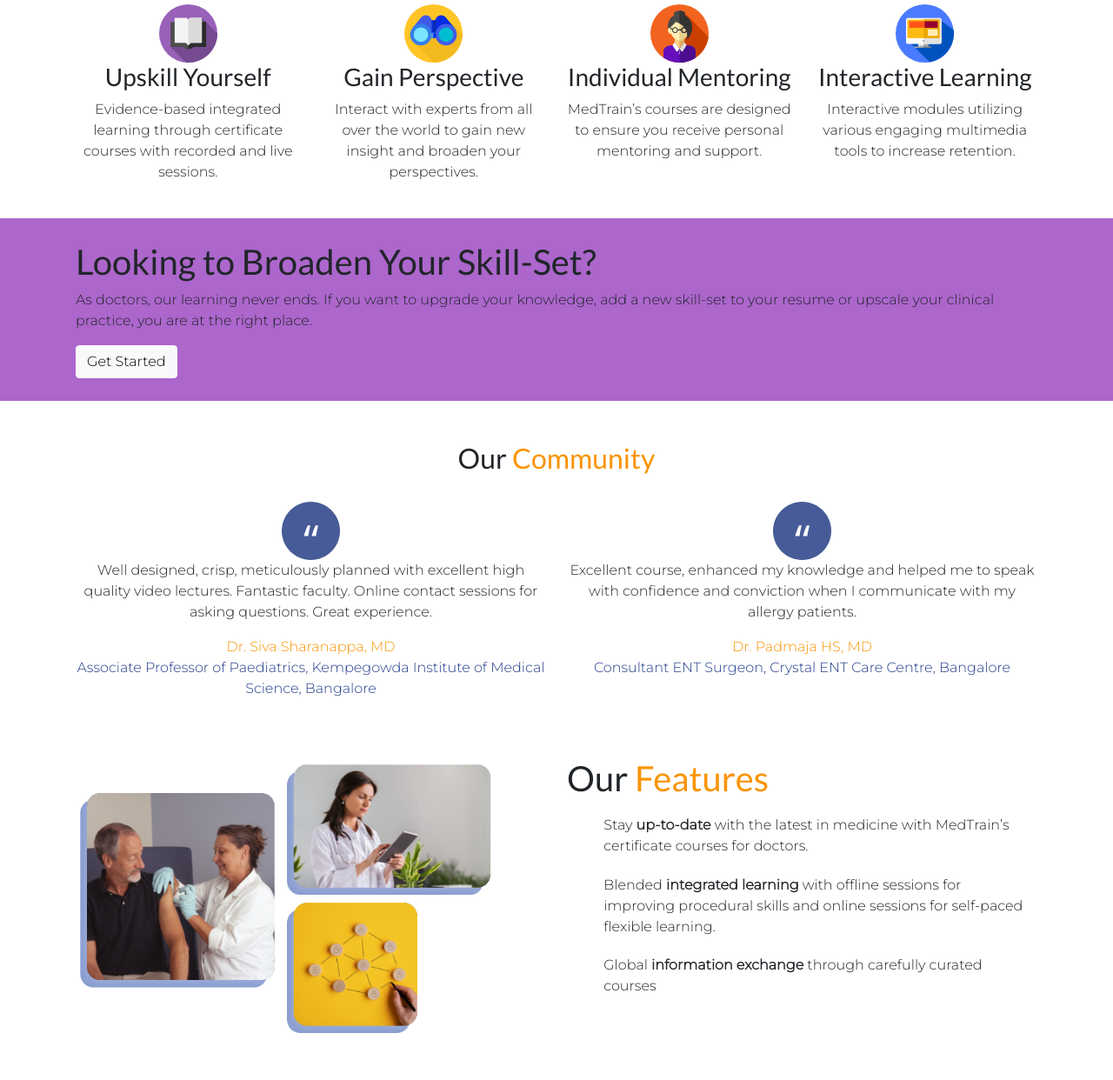
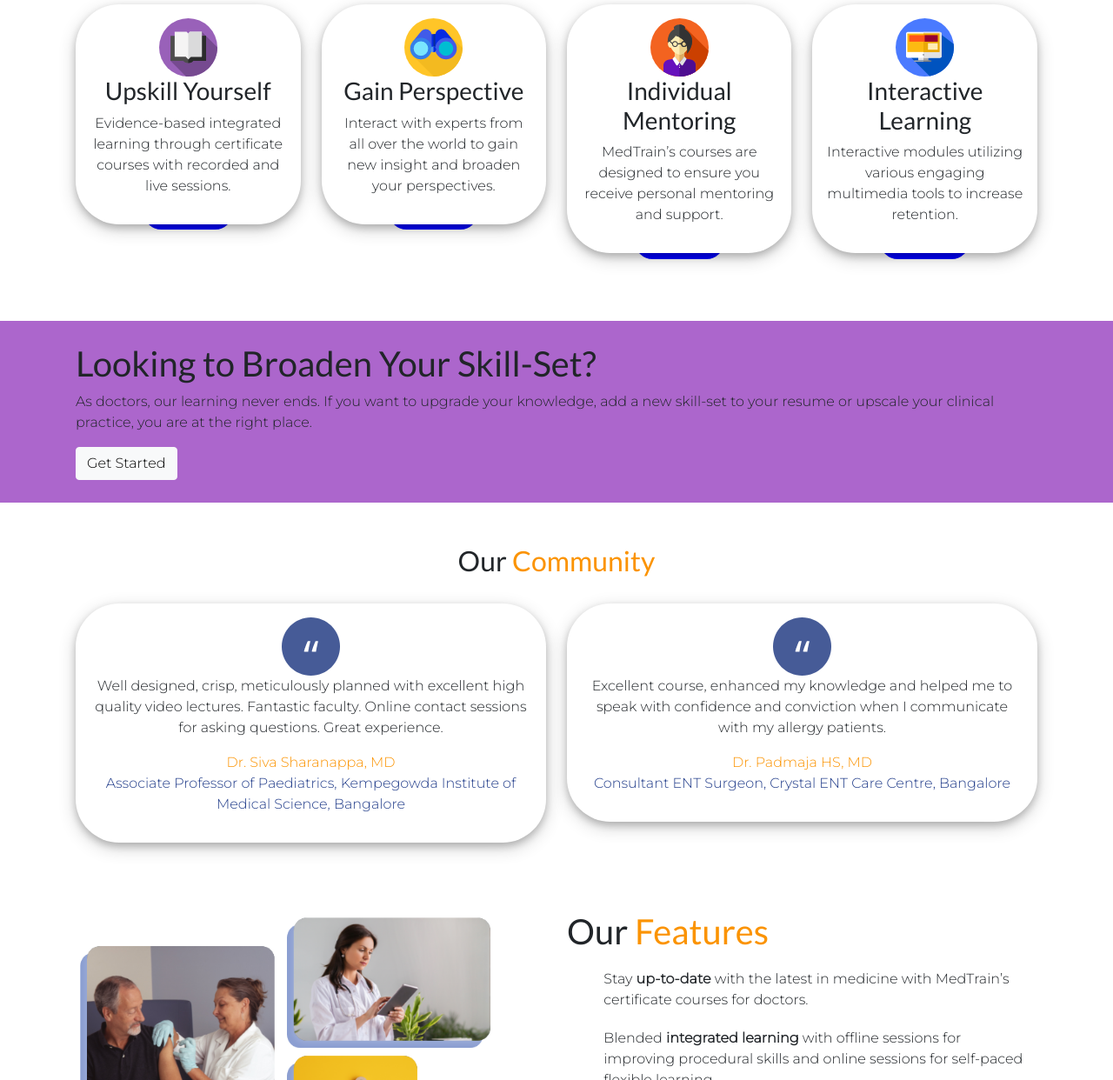
Before and after one commit to AlHamid7/med-train, a plain HTML site: page index.html in a window 1280 px wide. Shown: the part 729-1971 px from the top of the page at 87% size. Drawn offline with nearby package versions, Linux system fonts and the light colour scheme.

Commit message:
Add files via upload

```diff
--- a/index.html
+++ b/index.html
@@ -77,28 +77,48 @@
       <h2>The MedTrain <span class="highlight">Advantage</span></h2>
       <div class="row">
         <div class="col-lg-3 col-md-6">
+          <div class="card-body">
             <img src="images\open-book.png" alt="">
             <h3>Upskill Yourself</h3>
             <p>Evidence-based integrated learning through certificate courses with recorded and live sessions.</p>
           </div>
+          <div class="dbg">
+
+          </div>
+        </div>
 
         <div class="col-lg-3 col-md-6">
+          <div class="card-body">
             <img src="images\binoculars.png" alt="">
             <h3>Gain Perspective</h3>
             <p>Interact with experts from all over the world to gain new insight and broaden your perspectives.</p>
+          </div>
 
+          <div class="dbg">
+
+          </div>
         </div>
 
         <div class="col-lg-3 col-md-6">
+          <div class="card-body">
             <img src="images\teacher.png" alt="">
             <h3>Individual Mentoring</h3>
             <p>MedTrain’s courses are designed to ensure you receive personal mentoring and support.</p>
           </div>
+          <div class="dbg">
+
+          </div>
+        </div>
 
         <div class="col-lg-3 col-md-6">
+          <div class="card-body">
             <img src="images\computer.png" alt="">
             <h3>Interactive Learning</h3>
             <p>Interactive modules utilizing various engaging multimedia tools to increase retention.</p>
+          </div>
+          <div class="dbg">
+
+          </div>
         </div>
       </div>
     </div>
@@ -118,18 +138,27 @@
     <div class="container-fluid">
       <h2>Our <span class="highlight">Community</span></h2>
       <div class="row">
-        <div class="col-lg-6">
+        <div class="col-lg-6 community">
+          <div class="card-body">
             <img src="images\testimonials.png" alt="">
             <p>Well designed, crisp, meticulously planned with excellent high quality video lectures. Fantastic faculty. Online contact sessions for asking questions. Great experience.</p>
             <span class="highlight">Dr. Siva Sharanappa, MD</span>
-        <span class="highlight-2"><p>Associate Professor of Paediatrics, Kempegowda Institute of Medical Science, Bangalore</p></span>
+            <span class="highlight-2">
+              <p>Associate Professor of Paediatrics, Kempegowda Institute of Medical Science, Bangalore</p>
+            </span>
           </div>
 
-        <div class="col-lg-6">
+        </div>
+
+        <div class="col-lg-6 community">
+          <div class="card-body">
             <img src="images\testimonials.png" alt="">
             <p>Excellent course, enhanced my knowledge and helped me to speak with confidence and conviction when I communicate with my allergy patients.</p>
             <span class="highlight">Dr. Padmaja HS, MD</span>
-        <span class="highlight-2"><p>Consultant ENT Surgeon, Crystal ENT Care Centre, Bangalore</p></span>
+            <span class="highlight-2">
+              <p>Consultant ENT Surgeon, Crystal ENT Care Centre, Bangalore</p>
+            </span>
+          </div>
         </div>
       </div>
     </div>
@@ -160,27 +189,42 @@
       <h2>Our <span class="highlight">Team</span></h2>
       <div class="row">
         <div class="col-lg-4">
+          <div class="card-body">
             <img src="images\bala.png" alt="">
             <h3>Dr. Balachandra B.V.</h3>
             <p>MD Paediatrics, Diploma in Asthma & Allergy, CMC Vellore.</p>
             <p>Paediatrician & Allergist, Manipal Hospital & Chirayu Specialty Clinic.</p>
             <p>Director at Med-Train</p>
           </div>
+          <div class="dbg">
+
+          </div>
+        </div>
 
         <div class="col-lg-4">
+          <div class="card-body">
             <img src="images\jagdish.png" alt="">
             <h3>Dr. Jagdish Chinnappa</h3>
             <p>MD Paediatrics</p>
             <p>Cluster Head of Paediatrics, Manipal Hospitals</p>
             <p>Director at Med-Train</p>
           </div>
+          <div class="dbg">
+
+          </div>
+        </div>
 
         <div class="col-lg-4">
+          <div class="card-body">
             <img src="images\vedantha.png" alt="">
             <h3>Dr. P.K. Vedanthan</h3>
             <p>MD Paediatrics, Fellowship in Allergy, Asthma and Immunology</p>
             <p>Founder of the International Asthma Services</p>
             <p>Co-director of AACC</p>
+          </div>
+          <div class="dbg">
+
+          </div>
         </div>
       </div>
     </div>
@@ -193,9 +237,9 @@
         <div class="col-lg-4">
           <img class="logo" src="images\logo.png" alt="">
           <p>Enhancing knowledge through values and experience.</p>
-          <i class="fab fa-facebook-f"></i>
-          <i class="fab fa-instagram"></i>
-          <i class="fab fa-linkedin-in"></i>
+          <a href="https://www.facebook.com/themedtrain"><i class="fab fa-facebook-f"></i></a>
+          <a href="https://www.instagram.com/med_train"><i class="fab fa-instagram"></i></a>
+          <a href="https://www.linkedin.com/company/med-train/"><i class="fab fa-linkedin-in"></i></a>
         </div>
 
         <div class="col-lg-4">
--- a/styles.css
+++ b/styles.css
@@ -1,77 +1,95 @@
-body{
-font-family: 'Montserrat', sans-serif;
+body {
+  font-family: 'Montserrat', sans-serif;
 }
 
-h1, h2, h3{
+h1, h2, h3 {
   font-family: 'Lato', sans-serif;
 }
 
-a{
+a {
   text-decoration: none;
 }
 
-ul{
+ul {
   list-style-type: none;
 }
 
-.banner-img{
+.banner-img {
   width: 90%;
   max-width: 100%;
 }
 
-.container-fluid{
+.container-fluid {
   padding: 0 5%;
 }
 
-.logo{
-width: 60%;
+.logo {
+  width: 60%;
 }
 
-.highlight{
+.highlight {
   color: #fb9300;
 }
 
-.highlight-2{
+.highlight-2 {
   color: #233e8b;
 }
 
-section{
+.card-body {
+  border-radius: 50px;
+  border: 0 solid black;
+  box-shadow: 0 4px 8px 0 rgba(0, 0, 0, 0.2), 0 6px 20px 0 rgba(0, 0, 0, 0.19);
+  background-color: white;
+  margin-bottom: 5%;
+}
+
+.dbg {
+width: 40%;
+height: 12%;
+position: relative;
+bottom: 14%;
+margin: 0 auto;
+background-color: blue;
+border-radius: 25px;
+z-index: -1;
+padding-bottom: 15%;
+}
+
+section {
   padding: 2%;
 }
 
-.intro-left{
+.intro-left {
   margin-top: 15%;
 }
 
-.s2, .s4, .s6, footer{
+.s2, .s4, .s6, footer {
   text-align: center;
 }
 
-h2{
+h2 {
   padding: 2%;
 }
 
-.s3{
+.s3 {
+  padding-bottom: 2%;
   background-color: #ac66cc;
-  padding-bottom: 2%;
 }
 
-
-
-.s5 img{
-width: 90%;
-max-width: 100%;
+.s5 img {
+  width: 90%;
+  max-width: 100%;
 }
 
-.s5 li{
+.s5 li {
   padding: 2%;
 }
 
-i{
+i {
   padding: 2%;
 }
 
-footer{
+footer {
   padding: 2%;
   background-color: #ac66cc;
   color: white;
```
Lines whose indentation alone changed are shown as unchanged.
